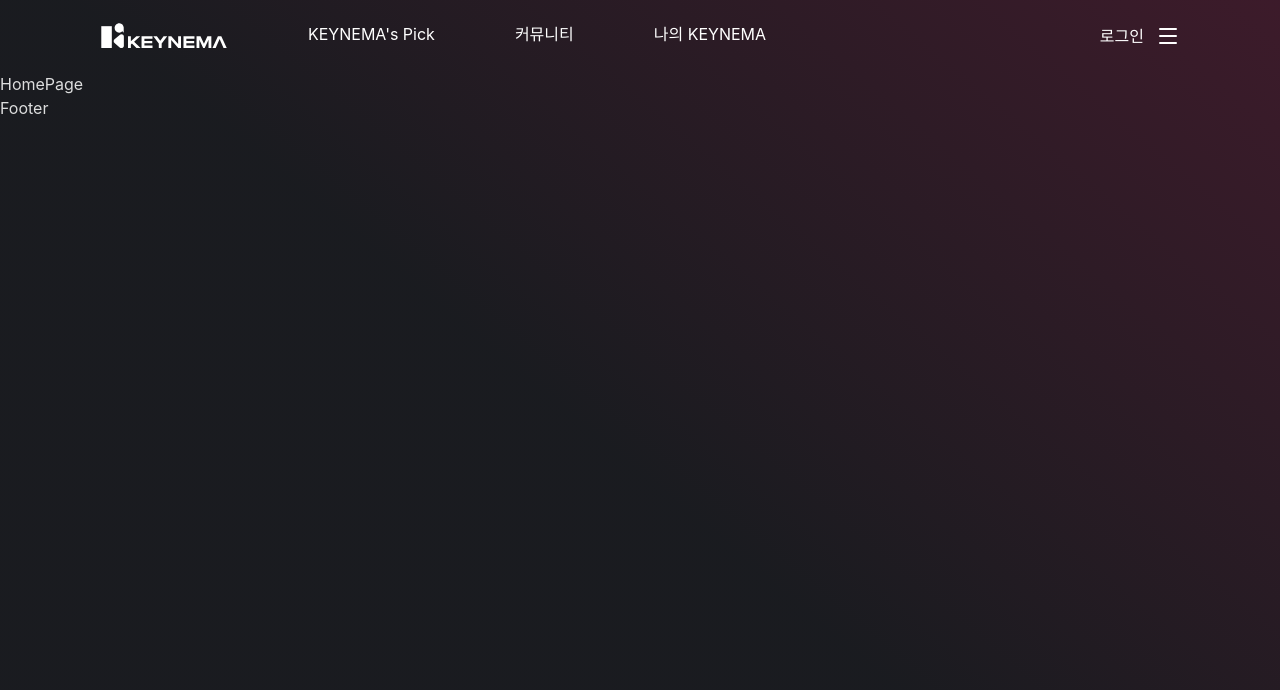
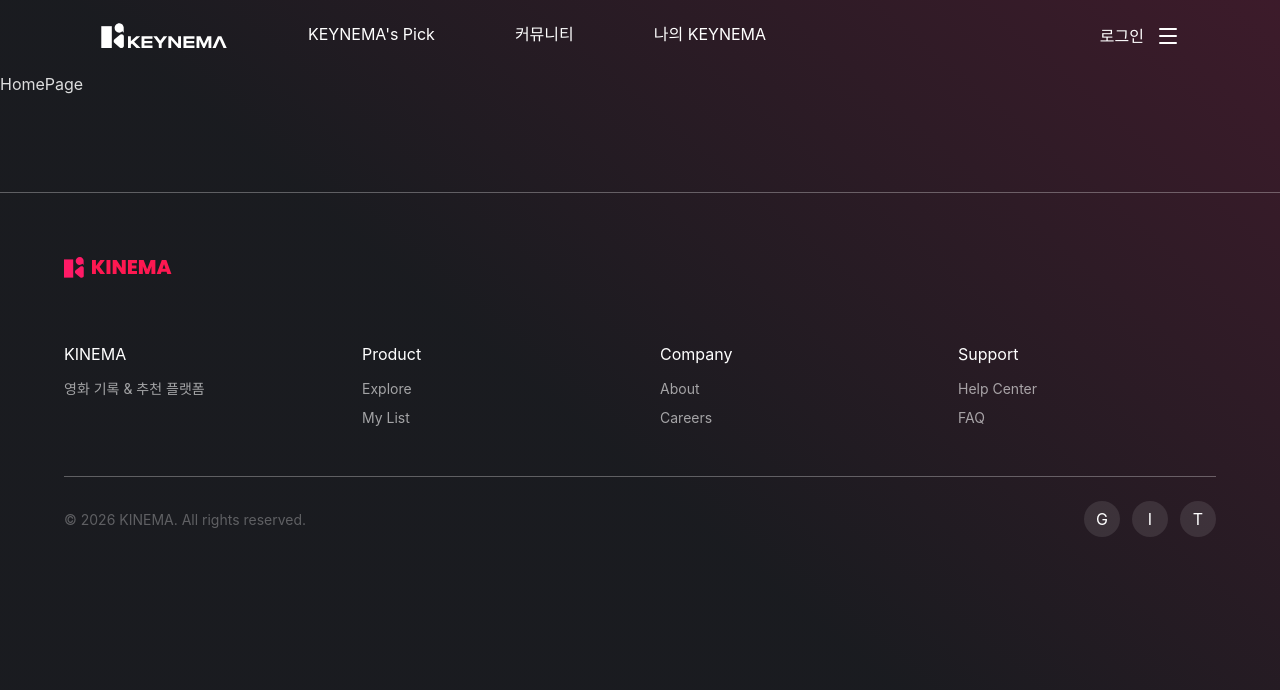
Before and after one commit to SammyLee519/keynema-v2, a React (Vite) app: page / in a window 1280 px wide. Shown: the top 690 px of the page. Built offline with nearby package versions, Linux system fonts and the light colour scheme; a web font is replaced by a local one.

Commit message:
feat: implement footer (#13)
- Footer 폴더 구조 변경(Footer.tsx -> footer/index.tsx)
- 로고, 네비게이션, 소셜 아이콘 섹션 구성

Co-authored-by: 샘무리 <sammy@saemmuliui-MacBookPro.local>

```diff
--- a/src/components/layout/Footer.tsx
+++ /dev/null
@@ -1,3 +0,0 @@
-export default function Footer() {
-  return <div>Footer</div>
-}
--- a/src/components/layout/Layout.tsx
+++ b/src/components/layout/Layout.tsx
@@ -3,7 +3,7 @@ import { Outlet } from 'react-router-dom'
 
 import { HEADER_HEIGHT } from '@/constants'
 
-import Footer from './Footer'
+import Footer from './footer'
 import Header from './header'
 import SideMenu from './sidemenu'
 
--- /dev/null
+++ b/src/components/layout/footer/index.tsx
@@ -0,0 +1,102 @@
+import logoIcon from '@/assets/keynema-logo.svg'
+import logo from '@/assets/keynema-text.svg'
+
+export default function Footer() {
+  return (
+    <footer className="relative mt-24 w-full overflow-hidden border-t border-border-subtle">
+      <div className="bg-gradient-overlay pointer-events-none absolute inset-0 opacity-20" />
+
+      <div className="relative mx-auto max-w-300 px-6 py-16">
+        <div className="animate-fadeInUp mb-16 max-w-120">
+          <div className="mb-4 flex items-center gap-2">
+            <img src={logoIcon} alt="키네마 로고 아이콘" className="h-5 w-5" />
+            <img src={logo} alt="키네마 로고" className="h-5" />
+          </div>
+        </div>
+
+        <div className="mb-12 grid grid-cols-2 gap-10 md:grid-cols-4">
+          <div className="animate-fadeInUp delay-100">
+            <h3 className="mb-3 font-semibold text-small">KINEMA</h3>
+            <p className="text-xsmall leading-relaxed text-text-secondary">
+              영화 기록 & 추천 플랫폼
+            </p>
+          </div>
+
+          <div className="animate-fadeInUp delay-200">
+            <h3 className="mb-3 text-small">Product</h3>
+            <ul className="space-y-2 text-xsmall text-text-secondary">
+              {['Explore', 'My List'].map((item) => (
+                <li
+                  key={item}
+                  className="group flex cursor-pointer items-center gap-1 transition"
+                >
+                  <span className="transition group-hover:translate-x-1">
+                    {item}
+                  </span>
+                  <span className="translate-x-0 text-primary opacity-0 transition group-hover:translate-x-1 group-hover:opacity-100">
+                    →
+                  </span>
+                </li>
+              ))}
+            </ul>
+          </div>
+
+          <div className="animate-fadeInUp delay-300">
+            <h3 className="mb-3 text-small">Company</h3>
+            <ul className="space-y-2 text-xsmall text-text-secondary">
+              {['About', 'Careers'].map((item) => (
+                <li
+                  key={item}
+                  className="group flex cursor-pointer items-center gap-1 transition"
+                >
+                  <span className="transition group-hover:translate-x-1">
+                    {item}
+                  </span>
+                  <span className="translate-x-0 text-primary opacity-0 transition group-hover:translate-x-1 group-hover:opacity-100">
+                    →
+                  </span>
+                </li>
+              ))}
+            </ul>
+          </div>
+
+          <div className="animate-fadeInUp delay-400">
+            <h3 className="mb-3 text-small">Support</h3>
+            <ul className="space-y-2 text-xsmall text-text-secondary">
+              {['Help Center', 'FAQ'].map((item) => (
+                <li
+                  key={item}
+                  className="group flex cursor-pointer items-center gap-1 transition"
+                >
+                  <span className="transition group-hover:translate-x-1">
+                    {item}
+                  </span>
+                  <span className="translate-x-0 text-primary opacity-0 transition group-hover:translate-x-1 group-hover:opacity-100">
+                    →
+                  </span>
+                </li>
+              ))}
+            </ul>
+          </div>
+        </div>
+
+        <div className="animate-fadeInUp flex flex-col items-center justify-between gap-6 border-t border-border-subtle pt-6 delay-500 md:flex-row">
+          <p className="text-xsmall text-text-disabled">
+            © 2026 KINEMA. All rights reserved.
+          </p>
+
+          <div className="flex gap-3">
+            {['G', 'I', 'T'].map((item, idx) => (
+              <div
+                key={idx}
+                className="flex h-9 w-9 cursor-pointer items-center justify-center rounded-full bg-bg-input transition-all duration-300 hover:scale-110 hover:bg-primary"
+              >
+                {item}
+              </div>
+            ))}
+          </div>
+        </div>
+      </div>
+    </footer>
+  )
+}
```
